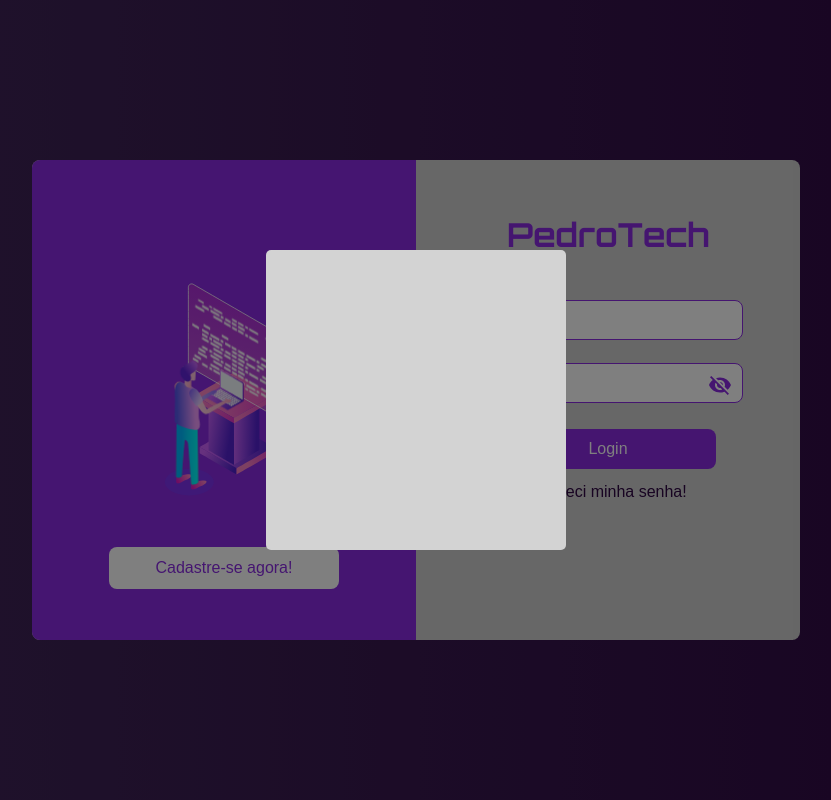
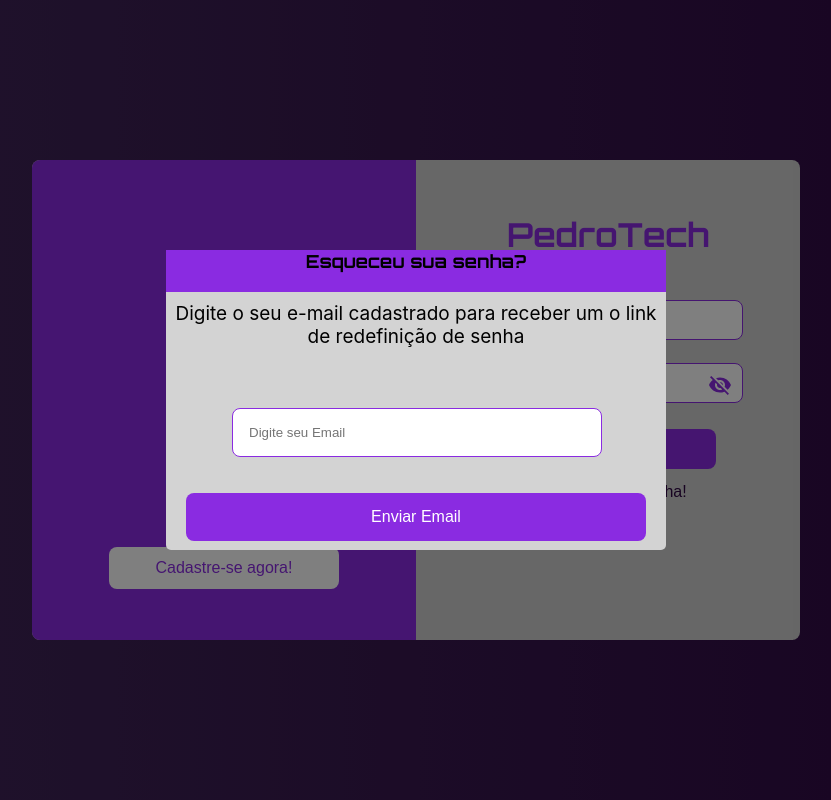
Before and after one commit to holodniak/simple-login-screen, a React (Create React App) app: page / in a window 1280 px wide. Both pictures are taken after a click on the link "Esqueci minha senha!". Shown: the whole page, without its empty margins (224-1055 px from the left). Built offline with nearby package versions, Linux system fonts and the light colour scheme.

Commit message:
small changes css Modal

```diff
--- a/src/components/ModalPassword.jsx
+++ b/src/components/ModalPassword.jsx
@@ -1,14 +1,75 @@
 import React from "react";
 import styled from "styled-components";
+import Input from "./Input";
 
 const ModalCard = styled.div`
   display: block;
-  width: 300px;
+  width: 500px;
   height: 300px;
   background-color: lightgray;
   border-radius: 5px;
 `;
 
+const HeaderCard = styled.div`
+  position: relative;
+  width: 100%;
+  height: 14%;
+  background-color: #8a2be1;
+  font-size: 18px;
+  text-align: center;
+  font-family: fontWeb;
+  font-weight: bold;
+`;
+
+const SendEmail = styled.div`
+  position: relative;
+  display: flex;
+  flex-direction: column;
+  bottom: 0;
+`;
+
+const ContentCard = styled.div`
+  height: 30%;
+  text-align: center;
+  font-size: 19px;
+  margin-top: 2%;
+`;
+
+const Button = styled.button`
+  position: relative;
+  background: #8a2be1;
+  padding: 3%;
+  margin: 4%;
+  border-radius: 8px;
+  border: none;
+  color: #fff;
+  font-size: 16px;
+  text-align: center;
+  font-family: sans-serif;
+  cursor: pointer;
+
+  :hover {
+    background: #300844;
+  }
+`;
+
 export default function ModalPassword(props) {
-  return <ModalCard />;
+  return (
+    <ModalCard>
+      <HeaderCard>Esqueceu sua senha?</HeaderCard>
+      <ContentCard>
+        Digite o seu e-mail cadastrado para receber um o link de redefinição de
+        senha
+      </ContentCard>
+      <SendEmail>
+        <Input
+          placeholder="Digite seu Email"
+          type="text"
+          margin="4%"
+          marginLeft="4%"
+        ></Input>
+        <Button>Enviar Email</Button>
+      </SendEmail>
+    </ModalCard>
+  );
 }
```
